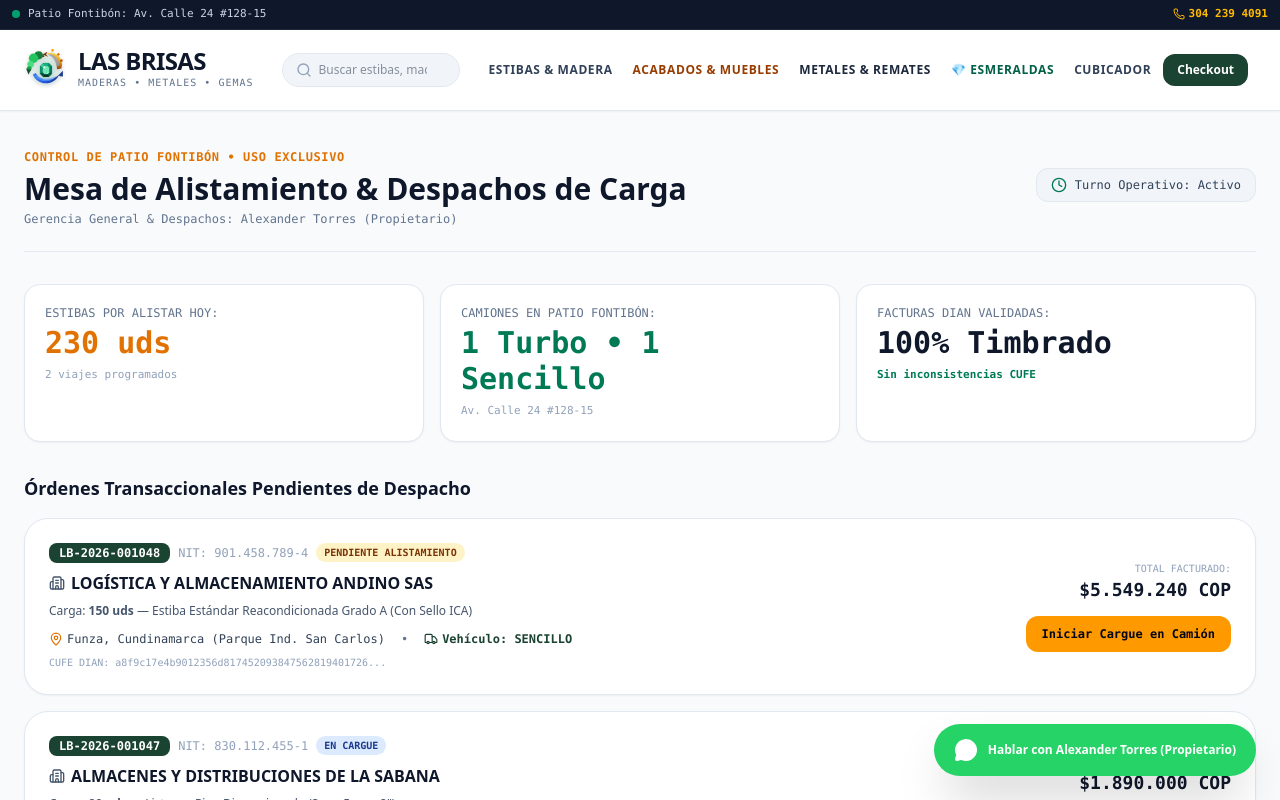
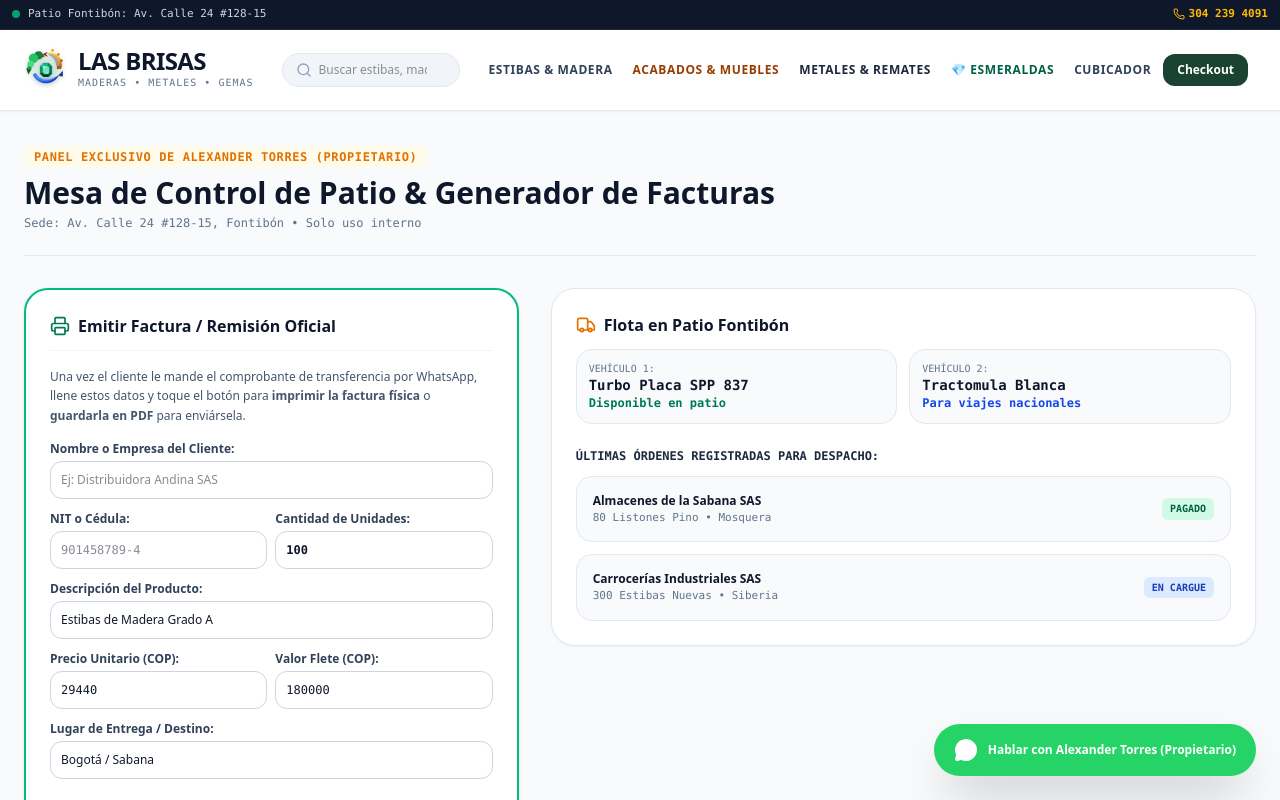
Before and after one commit to GabitooGeek/las_brisas, a Next.js app: page /admin in a window 1280 px wide. Shown: the top 800 px of the page. Built offline with nearby package versions, Linux system fonts and the light colour scheme.

Commit message:
security: eliminar link de factura del mensaje del cliente y mover emision exclusiva al panel admin de alexander

```diff
--- a/src/app/admin/page.tsx
+++ b/src/app/admin/page.tsx
@@ -4,213 +4,198 @@
 import Link from "next/link";
 import {
   Truck,
-  PackageCheck,
   FileText,
-  Clock,
   CheckCircle2,
   MapPin,
-  Search,
-  Building2
+  Printer,
+  Building2,
+  PlusCircle,
+  ExternalLink
 } from "lucide-react";
 
-interface PedidoPatio {
-  id: string;
-  consecutivo: string;
-  cliente: string;
-  nit: string;
-  cantidad: number;
-  producto: string;
-  destino: string;
-  vehiculo: "TURBO" | "SENCILLO" | "TRACTOMULA";
-  estado: "PENDIENTE_ALISTAMIENTO" | "EN_CARGUE" | "DESPACHADO";
-  cufeDian: string;
-  total: number;
-}
+export default function AdminPatioPage() {
+  // Mini formulario para que Alexander genere la factura cuando le llegue el comprobante
+  const [clienteFactura, setClienteFactura] = useState("");
+  const [nitFactura, setNitFactura] = useState("");
+  const [productoFactura, setProductoFactura] = useState("Estibas de Madera Grado A");
+  const [cantFactura, setCantFactura] = useState("100");
+  const [precioUnitFactura, setPrecioUnitFactura] = useState("29440");
+  const [fleteFactura, setFleteFactura] = useState("180000");
+  const [dirFactura, setDirFactura] = useState("Bogotá / Sabana");
 
-const PEDIDOS_INICIALES: PedidoPatio[] = [
-  {
-    id: "1",
-    consecutivo: "LB-2026-001048",
-    cliente: "LOGÍSTICA Y ALMACENAMIENTO ANDINO SAS",
-    nit: "901.458.789-4",
-    cantidad: 150,
-    producto: "Estiba Estándar Reacondicionada Grado A (Con Sello ICA)",
-    destino: "Funza, Cundinamarca (Parque Ind. San Carlos)",
-    vehiculo: "SENCILLO",
-    estado: "PENDIENTE_ALISTAMIENTO",
-    cufeDian: "a8f9c17e4b9012356d817452093847562819401726...",
-    total: 5549240,
-  },
-  {
-    id: "2",
-    consecutivo: "LB-2026-001047",
-    cliente: "ALMACENES Y DISTRIBUCIONES DE LA SABANA",
-    nit: "830.112.455-1",
-    cantidad: 80,
-    producto: "Listones Pino Dimensionado (3m × 5cm × 2\")",
-    destino: "Mosquera, Cundinamarca",
-    vehiculo: "TURBO",
-    estado: "EN_CARGUE",
-    cufeDian: "c4b1a890ef123456789012345678901234567890...",
-    total: 1890000,
-  },
-  {
-    id: "3",
-    consecutivo: "LB-2026-001046",
-    cliente: "CARROCERÍAS Y EMPAQUES INDUSTRIALES SAS",
-    nit: "900.874.120-8",
-    cantidad: 300,
-    producto: "Estiba Nueva Pino Pátula Industrial",
-    destino: "Cota, Cundinamarca (Siberia)",
-    vehiculo: "SENCILLO",
-    estado: "DESPACHADO",
-    cufeDian: "e901234567890123456789012345678901234567...",
-    total: 11450000,
-  },
-];
-
-export default function AdminPatioPage() {
-  const [pedidos, setPedidos] = useState<PedidoPatio[]>(PEDIDOS_INICIALES);
-  const [filtro, setFiltro] = useState<string>("TODOS");
-
-  const cambiarEstado = (id: string, nuevoEstado: PedidoPatio["estado"]) => {
-    setPedidos((prev) =>
-      prev.map((p) => (p.id === id ? { ...p, estado: nuevoEstado } : p))
-    );
-  };
+  const urlFacturaGenerada = `/factura?cliente=${encodeURIComponent(clienteFactura || "CLIENTE GENERAL")}&nit=${encodeURIComponent(nitFactura || "Sin NIT")}&item=${encodeURIComponent(productoFactura)}&cant=${cantFactura}&unit=${precioUnitFactura}&flete=${fleteFactura}&dir=${encodeURIComponent(dirFactura)}`;
 
   return (
-    <div className="max-w-7xl mx-auto px-6 py-8">
+    <div className="max-w-7xl mx-auto px-4 sm:px-6 py-8 font-sans">
 
-      {/* Cabecera del Panel Operativo */}
+      {/* Cabecera */}
       <div className="flex flex-col sm:flex-row justify-between items-start sm:items-center pb-6 border-b border-slate-200 mb-8 gap-4">
         <div>
-          <span className="text-xs font-mono font-bold uppercase tracking-wider text-amber-600">
-            Control de Patio Fontibón • Uso Exclusivo
+          <span className="text-xs font-mono font-bold uppercase tracking-wider text-amber-600 bg-amber-50 px-2.5 py-1 rounded-md">
+            Panel Exclusivo de Alexander Torres (Propietario)
           </span>
-          <h1 className="text-3xl font-extrabold text-slate-900 mt-1">
-            Mesa de Alistamiento & Despachos de Carga
+          <h1 className="text-2xl sm:text-3xl font-extrabold text-slate-900 mt-2">
+            Mesa de Control de Patio & Generador de Facturas
           </h1>
-          <p className="text-xs text-slate-500 mt-1 font-mono">
-            Gerencia General & Despachos: Alexander Torres (Propietario)
+          <p className="text-xs text-slate-500 font-mono mt-1">
+            Sede: Av. Calle 24 #128-15, Fontibón • Solo uso interno
           </p>
-        </div>
-
-        <div className="flex items-center space-x-2 text-xs font-mono bg-slate-100 text-slate-700 px-3.5 py-2 rounded-xl border border-slate-200">
-          <Clock className="w-4 h-4 text-emerald-700" />
-          <span>Turno Operativo: Activo</span>
         </div>
       </div>
 
-      {/* MÉTRICAS RÁPIDAS DE PATIO */}
-      <div className="grid grid-cols-1 sm:grid-cols-3 gap-4 mb-8 font-mono">
-        <div className="bg-white p-5 rounded-2xl border border-slate-200 shadow-xs">
-          <span className="text-xs text-slate-500 block">ESTIBAS POR ALISTAR HOY:</span>
-          <strong className="text-3xl text-amber-600 block mt-1">230 uds</strong>
-          <span className="text-[11px] text-slate-400">2 viajes programados</span>
+      <div className="grid grid-cols-1 lg:grid-cols-12 gap-8">
+
+        {/* HERRAMIENTA 1: GENERADOR OFICIAL DE FACTURA POST-PAGO (5 Columnas) */}
+        <div className="lg:col-span-5 bg-white p-6 rounded-3xl border-2 border-emerald-500 shadow-sm space-y-4">
+          <div className="flex items-center space-x-2 text-[#1B4332] pb-3 border-b border-slate-100">
+            <Printer className="w-5 h-5 text-emerald-700" />
+            <h2 className="font-bold text-base text-slate-900">
+              Emitir Factura / Remisión Oficial
+            </h2>
+          </div>
+
+          <p className="text-xs text-slate-600 leading-relaxed">
+            Una vez el cliente le mande el comprobante de transferencia por WhatsApp, llene estos datos y toque el botón para <strong>imprimir la factura física</strong> o <strong>guardarla en PDF</strong> para enviársela.
+          </p>
+
+          <div className="space-y-3 text-xs">
+            <div>
+              <label className="font-semibold text-slate-700 block mb-1">Nombre o Empresa del Cliente:</label>
+              <input
+                type="text"
+                placeholder="Ej: Distribuidora Andina SAS"
+                value={clienteFactura}
+                onChange={(e) => setClienteFactura(e.target.value)}
+                className="w-full border border-slate-300 rounded-xl p-2.5 font-medium focus:outline-[#1B4332]"
+              />
+            </div>
+
+            <div className="grid grid-cols-2 gap-2">
+              <div>
+                <label className="font-semibold text-slate-700 block mb-1">NIT o Cédula:</label>
+                <input
+                  type="text"
+                  placeholder="901458789-4"
+                  value={nitFactura}
+                  onChange={(e) => setNitFactura(e.target.value)}
+                  className="w-full border border-slate-300 rounded-xl p-2.5 font-mono focus:outline-[#1B4332]"
+                />
+              </div>
+              <div>
+                <label className="font-semibold text-slate-700 block mb-1">Cantidad de Unidades:</label>
+                <input
+                  type="number"
+                  value={cantFactura}
+                  onChange={(e) => setCantFactura(e.target.value)}
+                  className="w-full border border-slate-300 rounded-xl p-2.5 font-mono font-bold focus:outline-[#1B4332]"
+                />
+              </div>
+            </div>
+
+            <div>
+              <label className="font-semibold text-slate-700 block mb-1">Descripción del Producto:</label>
+              <input
+                type="text"
+                value={productoFactura}
+                onChange={(e) => setProductoFactura(e.target.value)}
+                className="w-full border border-slate-300 rounded-xl p-2.5 font-medium focus:outline-[#1B4332]"
+              />
+            </div>
+
+            <div className="grid grid-cols-2 gap-2">
+              <div>
+                <label className="font-semibold text-slate-700 block mb-1">Precio Unitario (COP):</label>
+                <input
+                  type="number"
+                  value={precioUnitFactura}
+                  onChange={(e) => setPrecioUnitFactura(e.target.value)}
+                  className="w-full border border-slate-300 rounded-xl p-2.5 font-mono focus:outline-[#1B4332]"
+                />
+              </div>
+              <div>
+                <label className="font-semibold text-slate-700 block mb-1">Valor Flete (COP):</label>
+                <input
+                  type="number"
+                  value={fleteFactura}
+                  onChange={(e) => setFleteFactura(e.target.value)}
+                  className="w-full border border-slate-300 rounded-xl p-2.5 font-mono focus:outline-[#1B4332]"
+                />
+              </div>
+            </div>
+
+            <div>
+              <label className="font-semibold text-slate-700 block mb-1">Lugar de Entrega / Destino:</label>
+              <input
+                type="text"
+                value={dirFactura}
+                onChange={(e) => setDirFactura(e.target.value)}
+                className="w-full border border-slate-300 rounded-xl p-2.5 focus:outline-[#1B4332]"
+              />
+            </div>
+          </div>
+
+          <div className="pt-2">
+            <Link
+              href={urlFacturaGenerada}
+              target="_blank"
+              className="w-full bg-[#1B4332] hover:bg-[#143326] text-white font-bold py-3.5 px-4 rounded-xl text-xs uppercase font-mono flex items-center justify-center gap-2 transition shadow-md"
+            >
+              <FileText className="w-4 h-4" /> Generar & Imprimir Factura Oficial
+            </Link>
+            <span className="text-[11px] text-slate-500 text-center block mt-1.5 font-mono">
+              Abre la hoja membretada con firmas lista para imprimir o PDF
+            </span>
+          </div>
         </div>
-        <div className="bg-white p-5 rounded-2xl border border-slate-200 shadow-xs">
-          <span className="text-xs text-slate-500 block">CAMIONES EN PATIO FONTIBÓN:</span>
-          <strong className="text-3xl text-emerald-700 block mt-1">1 Turbo • 1 Sencillo</strong>
-          <span className="text-[11px] text-slate-400">Av. Calle 24 #128-15</span>
-        </div>
-        <div className="bg-white p-5 rounded-2xl border border-slate-200 shadow-xs">
-          <span className="text-xs text-slate-500 block">FACTURAS DIAN VALIDADAS:</span>
-          <strong className="text-3xl text-slate-900 block mt-1">100% Timbrado</strong>
-          <span className="text-[11px] text-emerald-700 font-bold">Sin inconsistencias CUFE</span>
-        </div>
-      </div>
 
-      {/* LISTA DE PEDIDOS PARA DESPACHO */}
-      <div className="space-y-4">
-        <h2 className="text-lg font-bold text-slate-900">
-          Órdenes Transaccionales Pendientes de Despacho
-        </h2>
+        {/* HERRAMIENTA 2: CONTROL DE DESPACHOS Y CAMIONES (7 Columnas) */}
+        <div className="lg:col-span-7 space-y-4">
+          <div className="bg-white p-6 rounded-3xl border border-slate-200 shadow-xs">
+            <h2 className="font-bold text-slate-900 text-base mb-3 flex items-center gap-2">
+              <Truck className="w-5 h-5 text-amber-600" /> Flota en Patio Fontibón
+            </h2>
 
-        <div className="grid grid-cols-1 gap-4">
-          {pedidos.map((ped) => (
-            <div
-              key={ped.id}
-              className="bg-white p-6 rounded-3xl border border-slate-200 shadow-xs flex flex-col lg:flex-row justify-between items-start lg:items-center gap-6"
-            >
-              {/* Información de la Orden */}
-              <div className="space-y-2 max-w-xl">
-                <div className="flex items-center space-x-2">
-                  <span className="bg-[#1B4332] text-white text-xs font-mono font-bold px-2.5 py-0.5 rounded-lg">
-                    {ped.consecutivo}
-                  </span>
-                  <span className="text-xs font-mono text-slate-400">NIT: {ped.nit}</span>
-                  <span className={`text-[10px] font-mono font-bold px-2 py-0.5 rounded-full uppercase ${
-                    ped.estado === "PENDIENTE_ALISTAMIENTO"
-                      ? "bg-amber-100 text-amber-900"
-                      : ped.estado === "EN_CARGUE"
-                      ? "bg-blue-100 text-blue-900"
-                      : "bg-emerald-100 text-emerald-900"
-                  }`}>
-                    {ped.estado.replace("_", " ")}
-                  </span>
+            <div className="grid grid-cols-2 gap-3 text-xs font-mono mb-4">
+              <div className="bg-slate-50 p-3 rounded-2xl border border-slate-200">
+                <span className="text-slate-500 block text-[10px]">VEHÍCULO 1:</span>
+                <strong className="text-slate-900 block text-sm">Turbo Placa SPP 837</strong>
+                <span className="text-emerald-700 font-bold">Disponible en patio</span>
+              </div>
+              <div className="bg-slate-50 p-3 rounded-2xl border border-slate-200">
+                <span className="text-slate-500 block text-[10px]">VEHÍCULO 2:</span>
+                <strong className="text-slate-900 block text-sm">Tractomula Blanca</strong>
+                <span className="text-blue-700 font-bold">Para viajes nacionales</span>
+              </div>
+            </div>
+
+            <h3 className="font-bold text-slate-800 text-xs uppercase font-mono mt-6 mb-3">
+              Últimas Órdenes Registradas para Despacho:
+            </h3>
+
+            <div className="space-y-3 text-xs">
+              <div className="p-4 rounded-2xl bg-slate-50 border border-slate-200 flex justify-between items-center">
+                <div>
+                  <strong className="text-slate-900 block font-sans">Almacenes de la Sabana SAS</strong>
+                  <span className="text-slate-500 font-mono text-[11px]">80 Listones Pino • Mosquera</span>
                 </div>
-
-                <h3 className="font-extrabold text-base text-slate-900 flex items-center gap-1.5">
-                  <Building2 className="w-4 h-4 text-slate-600" />
-                  {ped.cliente}
-                </h3>
-
-                <p className="text-xs text-slate-600">
-                  Carga: <strong>{ped.cantidad} uds</strong> — {ped.producto}
-                </p>
-
-                <div className="flex items-center space-x-4 text-xs font-mono text-slate-500 pt-1">
-                  <span className="flex items-center gap-1 text-slate-700">
-                    <MapPin className="w-3.5 h-3.5 text-amber-600" /> {ped.destino}
-                  </span>
-                  <span>•</span>
-                  <span className="flex items-center gap-1 font-bold text-[#1B4332]">
-                    <Truck className="w-3.5 h-3.5" /> Vehículo: {ped.vehiculo}
-                  </span>
-                </div>
-
-                <div className="text-[10px] font-mono text-slate-400 truncate max-w-md">
-                  CUFE DIAN: {ped.cufeDian}
-                </div>
+                <span className="bg-emerald-100 text-emerald-800 font-mono font-bold text-[10px] px-2 py-1 rounded-md">
+                  PAGADO
+                </span>
               </div>
 
-              {/* Botones de Operación de Patio */}
-              <div className="flex flex-col sm:flex-row lg:flex-col gap-2 w-full lg:w-auto">
-                <div className="text-right lg:text-right font-mono mb-1">
-                  <span className="text-[10px] text-slate-400 block">TOTAL FACTURADO:</span>
-                  <span className="text-lg font-black text-slate-900">
-                    ${ped.total.toLocaleString("es-CO")} COP
-                  </span>
+              <div className="p-4 rounded-2xl bg-slate-50 border border-slate-200 flex justify-between items-center">
+                <div>
+                  <strong className="text-slate-900 block font-sans">Carrocerías Industriales SAS</strong>
+                  <span className="text-slate-500 font-mono text-[11px]">300 Estibas Nuevas • Siberia</span>
                 </div>
-
-                {ped.estado === "PENDIENTE_ALISTAMIENTO" && (
-                  <button
-                    onClick={() => cambiarEstado(ped.id, "EN_CARGUE")}
-                    className="bg-amber-500 hover:bg-amber-600 text-slate-950 font-bold text-xs px-4 py-2.5 rounded-xl transition font-mono"
-                  >
-                    Iniciar Cargue en Camión
-                  </button>
-                )}
-
-                {ped.estado === "EN_CARGUE" && (
-                  <button
-                    onClick={() => cambiarEstado(ped.id, "DESPACHADO")}
-                    className="bg-[#1B4332] hover:bg-[#143326] text-white font-bold text-xs px-4 py-2.5 rounded-xl transition font-mono"
-                  >
-                    Dar Salida a Despacho
-                  </button>
-                )}
-
-                {ped.estado === "DESPACHADO" && (
-                  <span className="bg-emerald-50 text-emerald-800 border border-emerald-200 text-xs font-bold py-2 px-3 rounded-xl flex items-center justify-center gap-1 font-mono">
-                    <CheckCircle2 className="w-4 h-4 text-emerald-700" /> Guía Entregada a Chofer
-                  </span>
-                )}
+                <span className="bg-blue-100 text-blue-800 font-mono font-bold text-[10px] px-2 py-1 rounded-md">
+                  EN CARGUE
+                </span>
               </div>
             </div>
-          ))}
+          </div>
         </div>
+
       </div>
 
     </div>
```
Also changed, not shown: src/app/checkout/page.tsx (+8 -13 lines).
